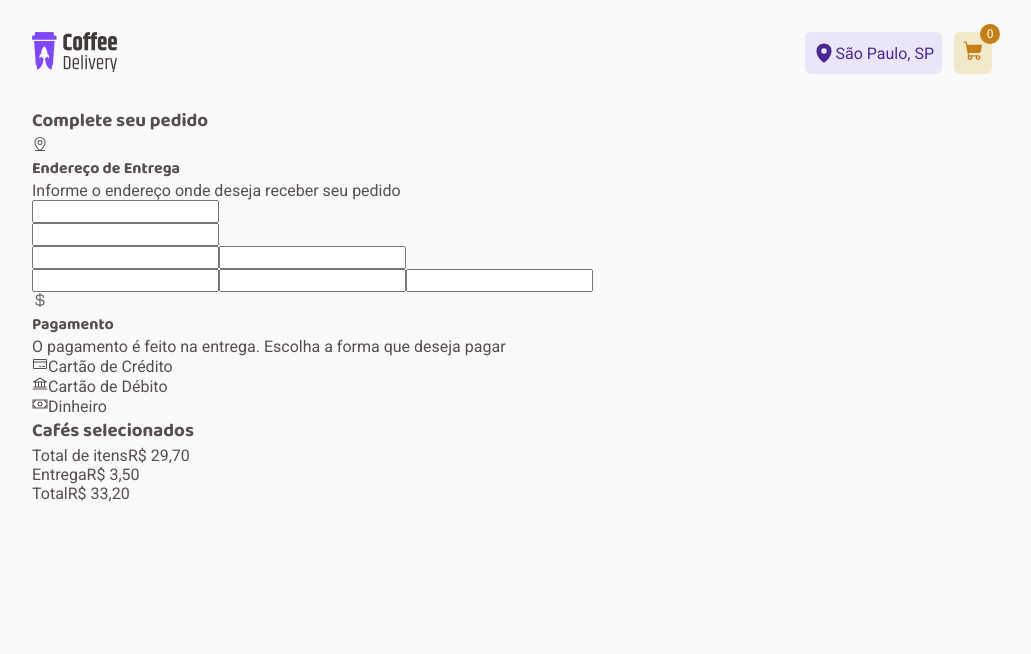
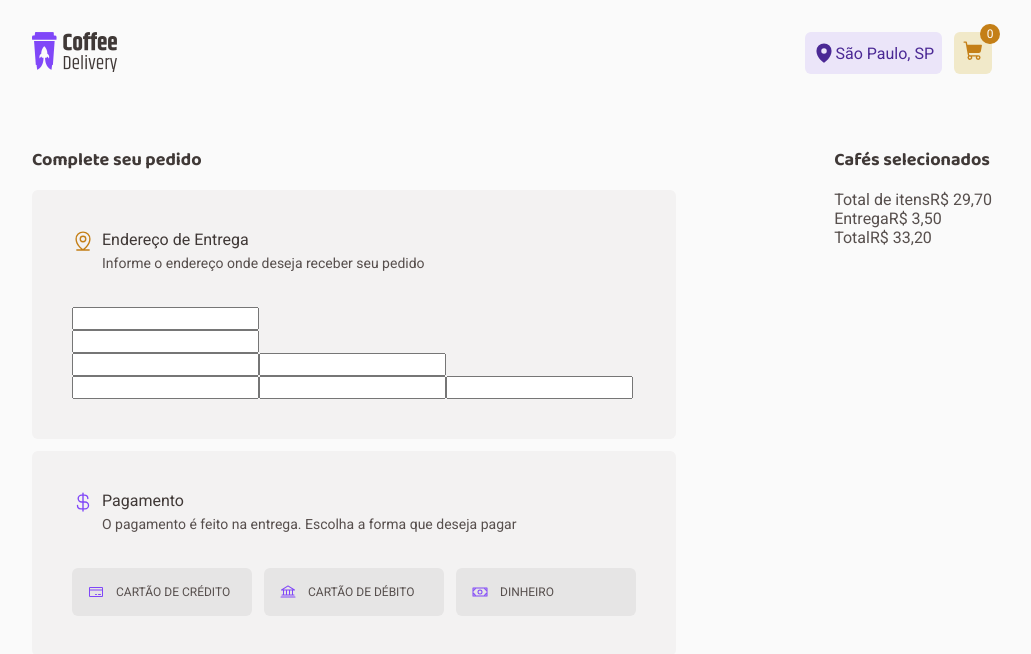
Before and after one commit to gabriel1g/coffee-delivery, a React (Vite) app: page /checkout in a window 1280 px wide. Shown: the top 654 px of the page, without its empty margins (128-1159 px from the left). Built offline with nearby package versions, Linux system fonts and the light colour scheme.

Commit message:
estilização dos componentes de endereço de entrega e pagamento

```diff
--- a/src/pages/Checkout/components/DeliveryAddressForm/index.tsx
+++ b/src/pages/Checkout/components/DeliveryAddressForm/index.tsx
@@ -5,10 +5,10 @@ import { DeliveryAddressFormContainer } from './styles';
 export function DeliveryAddressForm() {
   return (
     <DeliveryAddressFormContainer>
-      <div>
-        <MapPinLine />
+      <div className="top">
+        <MapPinLine size={22} />
         <div>
-          <h4>Endereço de Entrega</h4>
+          <h3>Endereço de Entrega</h3>
           <p>Informe o endereço onde deseja receber seu pedido</p>
         </div>
       </div>
--- a/src/pages/Checkout/components/DeliveryAddressForm/styles.ts
+++ b/src/pages/Checkout/components/DeliveryAddressForm/styles.ts
@@ -1,3 +1,34 @@
 import styled from 'styled-components';
 
-export const DeliveryAddressFormContainer = styled.form``;
+export const DeliveryAddressFormContainer = styled.form`
+  padding: 2.5rem;
+  border-radius: 6px;
+  background-color: ${({ theme }) => theme['base-card']};
+  display: flex;
+  flex-direction: column;
+  gap: 2rem;
+
+  .top {
+    display: flex;
+    gap: 0.5rem;
+
+    svg {
+      color: ${({ theme }) => theme['yellow-dark']};
+    }
+
+    div {
+      h3 {
+        color: ${({ theme }) => theme['base-subtitle']};
+        font-family: 'Roboto';
+        font-size: 1rem;
+        font-weight: normal;
+        line-height: 1.3rem;
+      }
+
+      p {
+        font-size: 0.875rem;
+        line-height: 1.5rem;
+      }
+    }
+  }
+`;
--- a/src/pages/Checkout/components/Payment/index.tsx
+++ b/src/pages/Checkout/components/Payment/index.tsx
@@ -5,25 +5,25 @@ import { PaymentContainer } from './styles';
 export function Payment() {
   return (
     <PaymentContainer>
+      <div className="top">
+        <CurrencyDollar size={22} />
         <div>
-        <CurrencyDollar />
-        <div>
-          <h4>Pagamento</h4>
+          <h3>Pagamento</h3>
           <p>O pagamento é feito na entrega. Escolha a forma que deseja pagar</p>
         </div>
-        <div>
-          <div>
+      </div>
+      <div className="boxes">
+        <div className="payment_method">
           <CreditCard />
           <span>Cartão de Crédito</span>
         </div>
-          <div>
+        <div className="payment_method">
           <Bank />
           <span>Cartão de Débito</span>
         </div>
-          <div>
+        <div className="payment_method">
           <Money />
           <span>Dinheiro</span>
-          </div>
         </div>
       </div>
     </PaymentContainer>
--- a/src/pages/Checkout/components/Payment/styles.ts
+++ b/src/pages/Checkout/components/Payment/styles.ts
@@ -1,3 +1,58 @@
 import styled from 'styled-components';
 
-export const PaymentContainer = styled.div``;
+export const PaymentContainer = styled.div`
+  padding: 2.5rem;
+  border-radius: 6px;
+  background-color: ${({ theme }) => theme['base-card']};
+  display: flex;
+  flex-direction: column;
+  gap: 2rem;
+
+  .top {
+    display: flex;
+    gap: 0.5rem;
+
+    svg {
+      color: ${({ theme }) => theme['purple']};
+    }
+
+    div {
+      h3 {
+        color: ${({ theme }) => theme['base-subtitle']};
+        font-family: 'Roboto';
+        font-size: 1rem;
+        font-weight: normal;
+        line-height: 1.3rem;
+      }
+
+      p {
+        font-size: 0.875rem;
+        line-height: 1.5rem;
+      }
+    }
+  }
+
+  .boxes {
+    display: flex;
+    gap: 0.75rem;
+
+    .payment_method {
+      width: 11.25rem;
+      padding: 1rem;
+      border-radius: 6px;
+      background-color: ${({ theme }) => theme['base-button']};
+      display: flex;
+      gap: 0.75rem;
+      align-items: center;
+
+      svg {
+        color: ${({ theme }) => theme['purple']};
+      }
+
+      span {
+        font-size: 0.75rem;
+        text-transform: uppercase;
+      }
+    }
+  }
+`;
--- a/src/pages/Checkout/index.tsx
+++ b/src/pages/Checkout/index.tsx
@@ -6,15 +6,15 @@ import { CheckoutContainer } from './styles';
 export function Checkout() {
   return (
     <CheckoutContainer>
-      <div>
-        <h3>Complete seu pedido</h3>
-        <div>
+      <div className="col">
+        <h2>Complete seu pedido</h2>
+        <div className="boxes">
           <DeliveryAddressForm />
           <Payment />
         </div>
       </div>
-      <div>
-        <h3>Cafés selecionados</h3>
+      <div className="col">
+        <h2>Cafés selecionados</h2>
         <SelectedCoffees />
       </div>
     </CheckoutContainer>
--- a/src/pages/Checkout/styles.ts
+++ b/src/pages/Checkout/styles.ts
@@ -1,3 +1,25 @@
 import styled from 'styled-components';
 
-export const CheckoutContainer = styled.div``;
+export const CheckoutContainer = styled.div`
+  padding: 2.5rem 0;
+  display: flex;
+  justify-content: space-between;
+  gap: 2rem;
+
+  .col {
+    display: flex;
+    flex-direction: column;
+    gap: 1rem;
+
+    h2 {
+      color: ${({ theme }) => theme['base-subtitle']};
+      font-size: 1.125rem;
+    }
+
+    & > .boxes {
+      display: flex;
+      flex-direction: column;
+      gap: 0.75rem;
+    }
+  }
+`;
```
Lines whose indentation alone changed are shown as unchanged.
